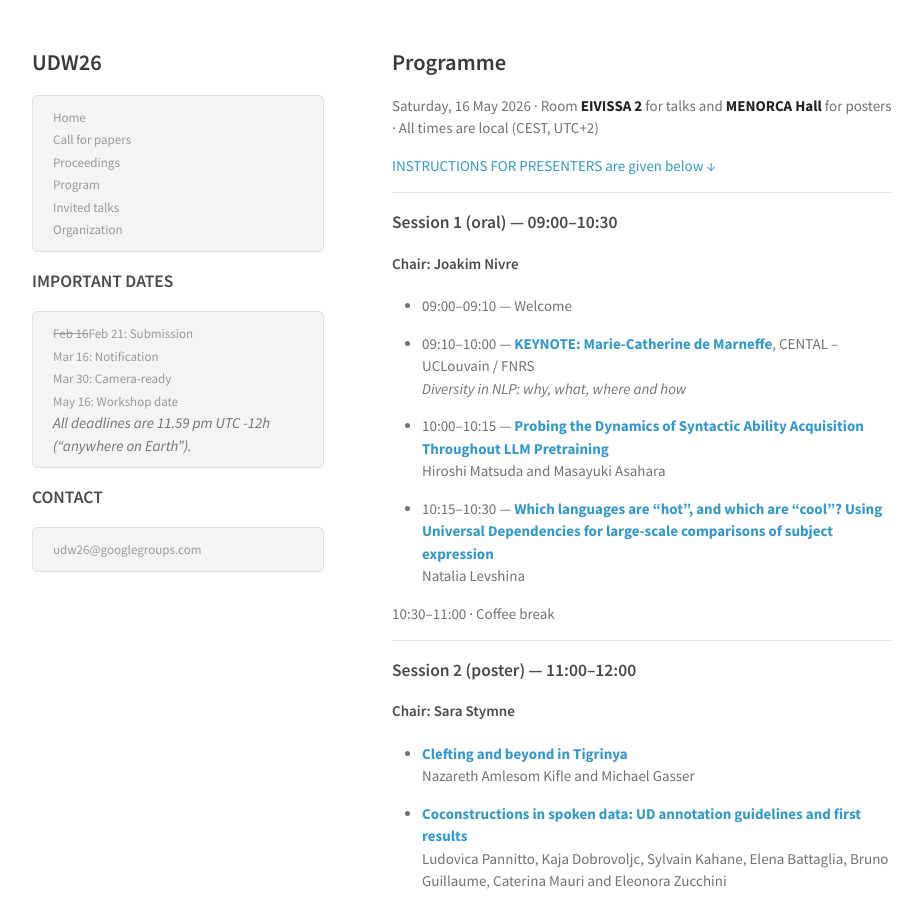
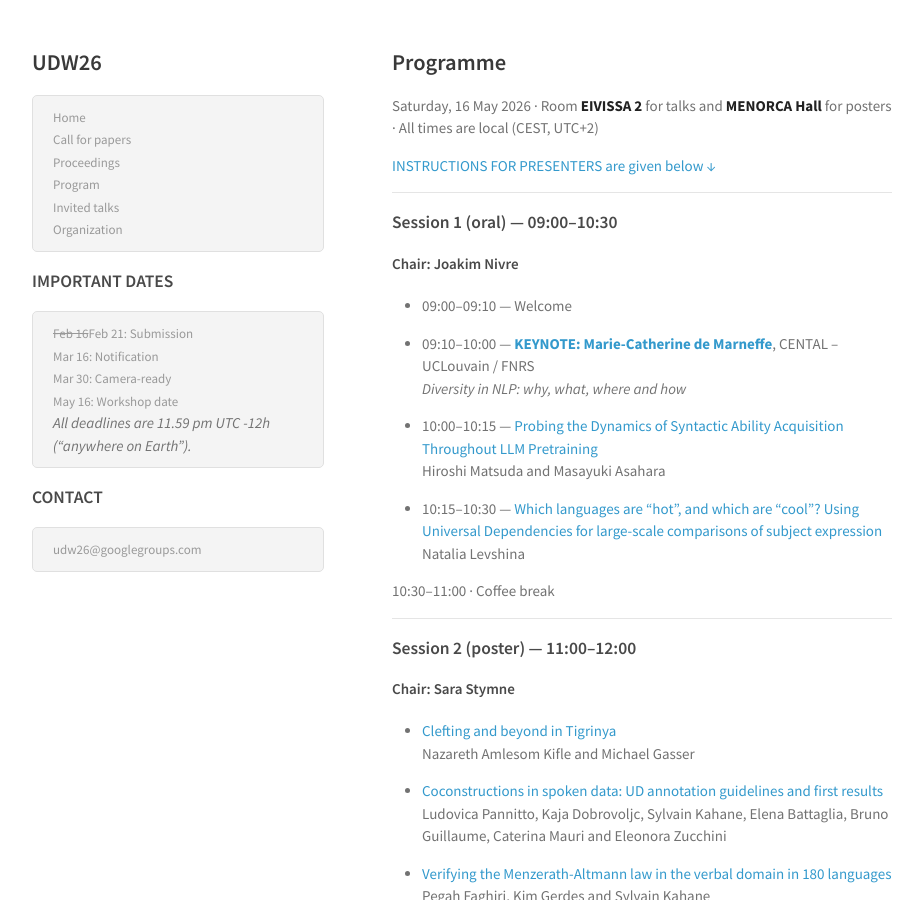
Before and after one commit to UniversalDependencies/udw26, a Jekyll site: the page built from program.md, in a window 1280 px wide and 900 px high. Shown: the whole window, without its empty margins (178-1101 px from the left). Built offline with Jekyll 4.4.1, drawn with Linux system fonts in a browser that asks for light colours.

Commit message:
Update program.md

```diff
--- a/program.md
+++ b/program.md
@@ -19,10 +19,10 @@ Saturday, 16 May 2026  · Room **EIVISSA 2** for talks and **MENORCA Hall** for
 - 09:10–10:00 — **[KEYNOTE: Marie-Catherine de Marneffe](https://universaldependencies.org/udw26/invited-talk.html)**, CENTAL – UCLouvain / FNRS
   _Diversity in NLP: why, what, where and how_
 
-- 10:00–10:15 — **[Probing the Dynamics of Syntactic Ability Acquisition Throughout LLM Pretraining](papers/39_Paper.pdf)**
+- 10:00–10:15 — [Probing the Dynamics of Syntactic Ability Acquisition Throughout LLM Pretraining](papers/39_Paper.pdf)
   Hiroshi Matsuda and Masayuki Asahara
 
-- 10:15–10:30 — **[Which languages are "hot", and which are "cool"? Using Universal Dependencies for large-scale comparisons of subject expression](papers/17_Paper.pdf)**
+- 10:15–10:30 — [Which languages are "hot", and which are "cool"? Using Universal Dependencies for large-scale comparisons of subject expression](papers/17_Paper.pdf)
   Natalia Levshina
 
 10:30–11:00 · Coffee break
@@ -33,34 +33,34 @@ Saturday, 16 May 2026  · Room **EIVISSA 2** for talks and **MENORCA Hall** for
 
 #### Chair: Sara Stymne
 
-- **[Clefting and beyond in Tigrinya](papers/19_Paper.pdf)**
+- [Clefting and beyond in Tigrinya](papers/19_Paper.pdf)
   Nazareth Amlesom Kifle and Michael Gasser
 
-- **[Coconstructions in spoken data: UD annotation guidelines and first results](papers/26_Paper.pdf)**
+- [Coconstructions in spoken data: UD annotation guidelines and first results](papers/26_Paper.pdf)
   Ludovica Pannitto, Kaja Dobrovoljc, Sylvain Kahane, Elena Battaglia, Bruno Guillaume, Caterina Mauri and Eleonora Zucchini
 
-- **[Verifying the Menzerath-Altmann law in the verbal domain in 180 languages](papers/32_Paper.pdf)**
+- [Verifying the Menzerath-Altmann law in the verbal domain in 180 languages](papers/32_Paper.pdf)
   Pegah Faghiri, Kim Gerdes and Sylvain Kahane
 
-- **[A Comparative Linguistic Analysis of Ottoman and Modern Turkish through UD Treebanks](papers/2_Paper.pdf)**
+- [A Comparative Linguistic Analysis of Ottoman and Modern Turkish through UD Treebanks](papers/2_Paper.pdf)
   Enes Yılandiloğlu
 
-- **[Negation of Turkic non-verbal clauses: analysis and Universal Dependencies implementation](papers/35_Paper.pdf)**
+- [Negation of Turkic non-verbal clauses: analysis and Universal Dependencies implementation](papers/35_Paper.pdf)
   Furkan Akkurt, Bermet Chontaeva, Çağrı Çöltekin, Soudabeh Eslami, Sardana Ivanova, Nikolett Mus and Jonathan N. Washington
 
-- **[Towards a Universal Dependency Corpus for Old Saxon (Old Low German)](papers/29_Paper.pdf)**
+- [Towards a Universal Dependency Corpus for Old Saxon (Old Low German)](papers/29_Paper.pdf)
   Christian Chiarcos and Janine Siewert
 
-- **[Word segmentation for UD: a comparison of isiZulu and Sepedi](papers/24_Paper.pdf)**
+- [Word segmentation for UD: a comparison of isiZulu and Sepedi](papers/24_Paper.pdf)
   Laurette Marais and Laurette Pretorius
 
-- **[CoBra: A Compound Branching Resource for Nominal Triconstituent Compounds in English and German](papers/15_Paper.pdf)**
+- [CoBra: A Compound Branching Resource for Nominal Triconstituent Compounds in English and German](papers/15_Paper.pdf)
   Carmen Schacht, Isabell Landwehr, Diana Davidson, Konrad Grabowski, Magdalena Meiser and Sophia Wiedmann
 
-- **[SE Constructions Revisited: Focus on Treebanks for Romance Languages](papers/33_Paper.pdf)**
+- [SE Constructions Revisited: Focus on Treebanks for Romance Languages](papers/33_Paper.pdf)
   Verginica Barbu Mititelu, Elena Irimia, Adriana S. Pagano, Roxana Ciolaneanu and Ioana Buhnila
 
-- **[Say "No" to Missing Polarity: A Negation Enrichment of Porttinari UD Treebank](papers/31_Paper.pdf)**
+- [Say "No" to Missing Polarity: A Negation Enrichment of Porttinari UD Treebank](papers/31_Paper.pdf)
   Isaac Souza de Miranda Junior, Oto Araújo Vale and Marie-Catherine de Marneffe
 
 ---
@@ -69,13 +69,13 @@ Saturday, 16 May 2026  · Room **EIVISSA 2** for talks and **MENORCA Hall** for
 
 #### Chair: Daniel Zeman
 
-- 12:00–12:20 — **[The Grammar Does the Work: Functional vs. Lexical Dependency Length Minimization Across the UD Languages](papers/37_Paper.pdf)**
+- 12:00–12:20 — [The Grammar Does the Work: Functional vs. Lexical Dependency Length Minimization Across the UD Languages](papers/37_Paper.pdf)
   Kim Gerdes
 
-- 12:20–12:40 — **[Greenberg’s Universal 45 in Universal Dependencies: Gender Distinctions and Annotation Challenges](papers/16_Paper.pdf)**
+- 12:20–12:40 — [Greenberg’s Universal 45 in Universal Dependencies: Gender Distinctions and Annotation Challenges](papers/16_Paper.pdf)
   Antoni Brosa-Rodriguez and M. Dolores Jimenez Lopez
 
-- 12:40–13:00 — **[A Proposal for a More Universal Annotation of Relative Clauses in Universal Dependencies](papers/11_Paper.pdf)**
+- 12:40–13:00 — [A Proposal for a More Universal Annotation of Relative Clauses in Universal Dependencies](papers/11_Paper.pdf)
   Sylvain Kahane and Santiago Herrera
 
 13:00–14:00 · Lunch
@@ -89,16 +89,16 @@ Saturday, 16 May 2026  · Room **EIVISSA 2** for talks and **MENORCA Hall** for
 - 14:00–14:50 — **[KEYNOTE: Stephen Mayhew](https://universaldependencies.org/udw26/invited-talk.html)**, Duolingo
   _Universal NER: Standing on the Shoulders of Giants_
 
-- 14:50–15:10 — **[MesoTree: Annotated Linguistic Resources for Quantitative Comparative Linguistic Analysis and NLP in Mesoamerica](papers/22_Paper.pdf)**
+- 14:50–15:10 — [MesoTree: Annotated Linguistic Resources for Quantitative Comparative Linguistic Analysis and NLP in Mesoamerica](papers/22_Paper.pdf)
   Robert Pugh, Francis Tyers and Robert Henderson
 
-- 15:10–15:30 — **[Nonprototypical Predication and Nonpredicational Clauses in Universal Dependencies](papers/1_Paper.pdf)**
+- 15:10–15:30 — [Nonprototypical Predication and Nonpredicational Clauses in Universal Dependencies](papers/1_Paper.pdf)
   Joakim Nivre, William Croft and Andre Coneglian
 
-- 15:30–15:45 — **[Complex Predicates in Universal Dependencies](papers/3_Paper.pdf)**
+- 15:30–15:45 — [Complex Predicates in Universal Dependencies](papers/3_Paper.pdf)
   Andre Coneglian, Joakim Nivre and William Croft
 
-- 15:45–16:00 — **[Bringing Information Structure to Universal Dependencies](papers/27_Paper.pdf)**
+- 15:45–16:00 — [Bringing Information Structure to Universal Dependencies](papers/27_Paper.pdf)
   Andrew Dyer, Nikolett Mus, Claudia Corbetta and Sylvain Kahane
 
 16:00–16:30 · Coffee break
@@ -109,37 +109,37 @@ Saturday, 16 May 2026  · Room **EIVISSA 2** for talks and **MENORCA Hall** for
 
 #### Chair: Leonie Weißweiler
 
-- **[DELTA: Measuring Linguistic Diversity in Dependency-Parsed Corpora](https://aclanthology.org/2026.eacl-demo.6.pdf)**
+- [DELTA: Measuring Linguistic Diversity in Dependency-Parsed Corpora](https://aclanthology.org/2026.eacl-demo.6.pdf)
   Louis Estève and Kaja Dobrovoljc
 
-- **[Modelling the Morphology of Verbal Paradigms: A Case Study in the Tokenization of Turkish and Hebrew](https://aclanthology.org/2026.sigturk-1.8.pdf)**
+- [Modelling the Morphology of Verbal Paradigms: A Case Study in the Tokenization of Turkish and Hebrew](https://aclanthology.org/2026.sigturk-1.8.pdf)
   Giuseppe Samo and Paola Merlo
 
-- **[Introducing Universal Dependencies for Sardinian: the UD ContSar Treebank](papers/34_Paper.pdf)**
+- [Introducing Universal Dependencies for Sardinian: the UD ContSar Treebank](papers/34_Paper.pdf)
   Nicoletta Puddu, Manuela Sanguinetti and Luigi Talamo
 
-- **[Exploring language relations through syntactic distances and geographic proximity](https://link.springer.com/article/10.1140/epjds/s13688-024-00498-7)**
+- [Exploring language relations through syntactic distances and geographic proximity](https://link.springer.com/article/10.1140/epjds/s13688-024-00498-7)
   Juan De Gregorio, Raul Toral and David Sanchez
 
-- **[Cross-Dialectal Transfer for Low-Resource Arabic: The Tunisian Arabic Dependency Treebank](papers/40_Paper.pdf)**
+- [Cross-Dialectal Transfer for Low-Resource Arabic: The Tunisian Arabic Dependency Treebank](papers/40_Paper.pdf)
   Amal Aissaoui
 
-- **[From Treebank Metadata to Sentence-Level Genre in Universal Dependencies: A Reproducible, Versioned Resource](papers/41_Paper.pdf)**
+- [From Treebank Metadata to Sentence-Level Genre in Universal Dependencies: A Reproducible, Versioned Resource](papers/41_Paper.pdf)
   Egon Stemle
 
-- **[Towards Universal Dependencies for L2 Learners of Modern Greek: Annotation and Challenges](papers/14_Paper.pdf)**
+- [Towards Universal Dependencies for L2 Learners of Modern Greek: Annotation and Challenges](papers/14_Paper.pdf)
   Christina Klironomou, Thelka Pasparaki, Arianna Masciolini, Alexandros Tantos, Despoina Ourania Touriki, Konstantinos Tsiotskas and Eleni Tsourilla
 
-- **[Gathering valency frames for annotation and batch corrections](papers/20_Paper.pdf)**
+- [Gathering valency frames for annotation and batch corrections](papers/20_Paper.pdf)
   Mathilde Regnault
 
-- **[Syntax is the key to semantics: Combining Universal Dependencies and Abstract Meaning Representation](papers/7_Paper.pdf)**
+- [Syntax is the key to semantics: Combining Universal Dependencies and Abstract Meaning Representation](papers/7_Paper.pdf)
   Johannes Heinecke
 
-- **[Exploiting Parallel Aligned Treebanks](papers/12_Paper.pdf)**
+- [Exploiting Parallel Aligned Treebanks](papers/12_Paper.pdf)
   Maarten Janssen
 
-- **[Speech Act Constructions in Universal Dependencies](papers/4_Paper.pdf)**
+- [Speech Act Constructions in Universal Dependencies](papers/4_Paper.pdf)
   Joakim Nivre, William Croft and Andre Coneglian
 
 ---
```
